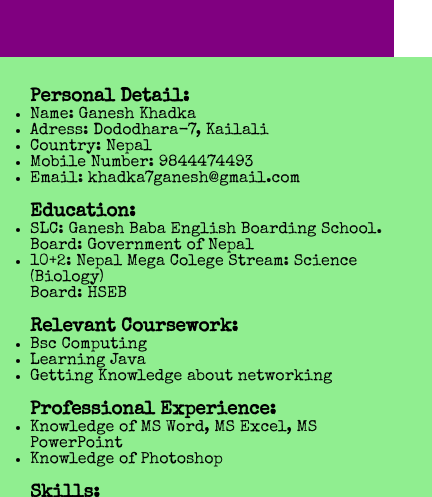
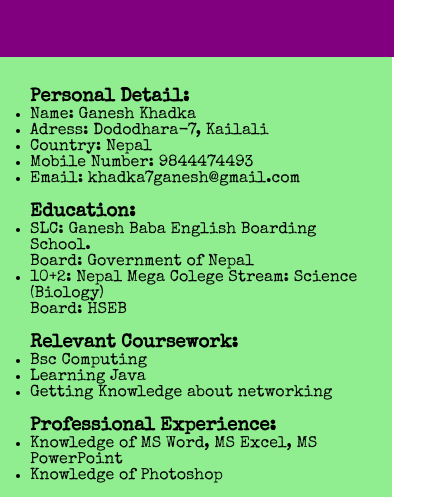
Before and after one commit to kghaandeksah/csy1018-assign1, a plain HTML site: page cv.html in a window 390 px wide. Shown: the part 582-1079 px from the top of the page, 432 px wide, since content can reach past the window. Drawn offline with nearby package versions, Linux system fonts and the light colour scheme.

Commit message:
css updated

```diff
--- a/css/styles.css
+++ b/css/styles.css
@@ -308,7 +308,7 @@ section{
   width: 280px;
 }
 .cvpart{
-  width: 95.5%;
+  width: 85%;
 }
 .biopart{
   width: 100%;
```
